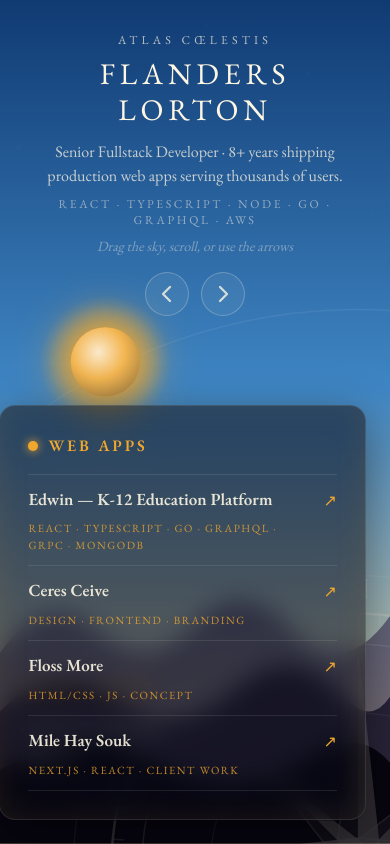
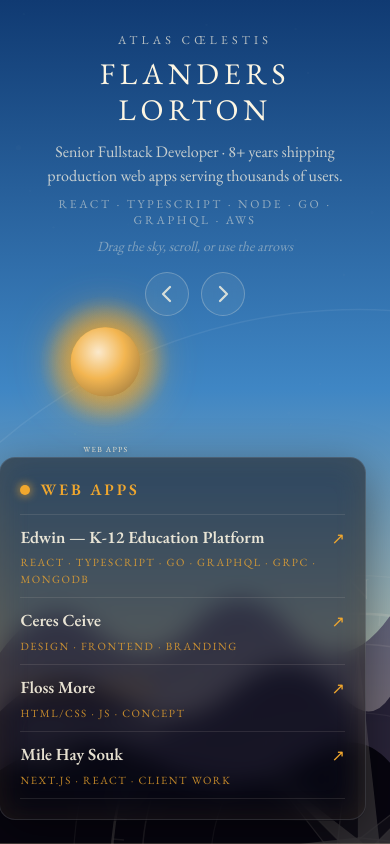
Before and after one commit to florton/celestial_portfolio_app, a Next.js app: page / in a window 390 px wide. Built offline with nearby package versions, Linux system fonts and the light colour scheme.

Commit message:
mobile view fixes

```diff
--- a/app/components/Backdrop.tsx
+++ b/app/components/Backdrop.tsx
@@ -62,7 +62,7 @@ export default function Backdrop({
 
       {/* Rolling hills. Tinted silhouettes, layered for depth. */}
       <svg
-        className="absolute bottom-0 left-0 h-[40vh] w-full"
+        className="absolute bottom-0 left-0 h-[40dvh] w-full"
         viewBox="0 0 100 46"
         preserveAspectRatio="none"
       >
--- a/app/components/CategoryCard.tsx
+++ b/app/components/CategoryCard.tsx
@@ -25,7 +25,7 @@ export default function CategoryCard({
           animate={{ opacity: 1, y: 0 }}
           exit={reduced ? undefined : { opacity: 0, y: -10 }}
           transition={{ duration: 0.35 }}
-          className="rounded-2xl border p-7 backdrop-blur-md"
+          className="rounded-2xl border p-5 backdrop-blur-md sm:p-6"
           style={{
             borderColor: "rgba(253,246,227,0.14)",
             background: "rgba(8,10,22,0.55)",
@@ -45,7 +45,7 @@ export default function CategoryCard({
             </span>
           </div>
 
-          <ul className="mt-4 flex flex-col divide-y divide-[#fdf6e3]/10 border-y border-[#fdf6e3]/10">
+          <ul className="mt-3 flex flex-col divide-y divide-[#fdf6e3]/10 border-y border-[#fdf6e3]/10">
             {category.projects.map((p) => {
               // Open external URLs and PDF downloads in a new tab.
               const external =
@@ -56,15 +56,14 @@ export default function CategoryCard({
                     href={p.href ?? primary ?? "#"}
                     target={external ? "_blank" : undefined}
                     rel={external ? "noopener noreferrer" : undefined}
-                    className="group flex items-start justify-between gap-3 py-3 transition-colors hover:text-[#fdf6e3]"
+                    className="group flex items-start justify-between gap-3 py-2.5 transition-colors hover:text-[#fdf6e3]"
                   >
-                    <span className="flex min-w-0 flex-col gap-1">
+                    <span className="flex min-w-0 flex-col gap-0.5">
                       <span className="text-[17px] font-semibold text-[#fdf6e3]/90 group-hover:text-[#fdf6e3]">
                         {p.title}
                       </span>
-                      {/* Collapsed by default; expands on hover/focus. Touch
-                          devices have no hover, so keep it always visible there. */}
-                      <span className="grid [grid-template-rows:0fr] transition-[grid-template-rows] duration-300 motion-reduce:transition-none group-hover:[grid-template-rows:1fr] group-focus-visible:[grid-template-rows:1fr] pointer-coarse:[grid-template-rows:1fr]">
+                      {/* Collapsed by default; expands on hover/focus (desktop only). */}
+                      <span className="grid [grid-template-rows:0fr] transition-[grid-template-rows] duration-300 motion-reduce:transition-none group-hover:[grid-template-rows:1fr] group-focus-visible:[grid-template-rows:1fr]">
                         <span className="overflow-hidden text-[13px] leading-snug text-[#fdf6e3]/60">
                           {p.blurb}
                         </span>
--- a/app/components/PortfolioExperience.tsx
+++ b/app/components/PortfolioExperience.tsx
@@ -22,7 +22,9 @@ export default function PortfolioExperience() {
   const step = (dir: 1 | -1) => stepRef.current?.(dir);
 
   return (
-    <main className="relative flex min-h-screen flex-col">
+    // dvh (not vh/screen): on mobile, 100vh includes the space behind the
+    // address bar, forcing an awkward scroll. dvh tracks the visible height.
+    <main className="relative flex min-h-dvh flex-col">
       <Backdrop
         rotation={rotation}
         categories={categories}
@@ -77,7 +79,7 @@ export default function PortfolioExperience() {
 
         {/* Fixed "current plate" label in the lower-left, over the hills and
             clear of both the bodies (upper-left) and the card (lower-right). */}
-        <div className="pointer-events-none absolute bottom-[9vh] left-[5vw] z-30 max-w-[46vw]">
+        <div className="pointer-events-none absolute bottom-[9dvh] left-[5vw] z-30 max-w-[46vw]">
           <AnimatePresence mode="wait">
             <motion.div
               key={active.id}
```
